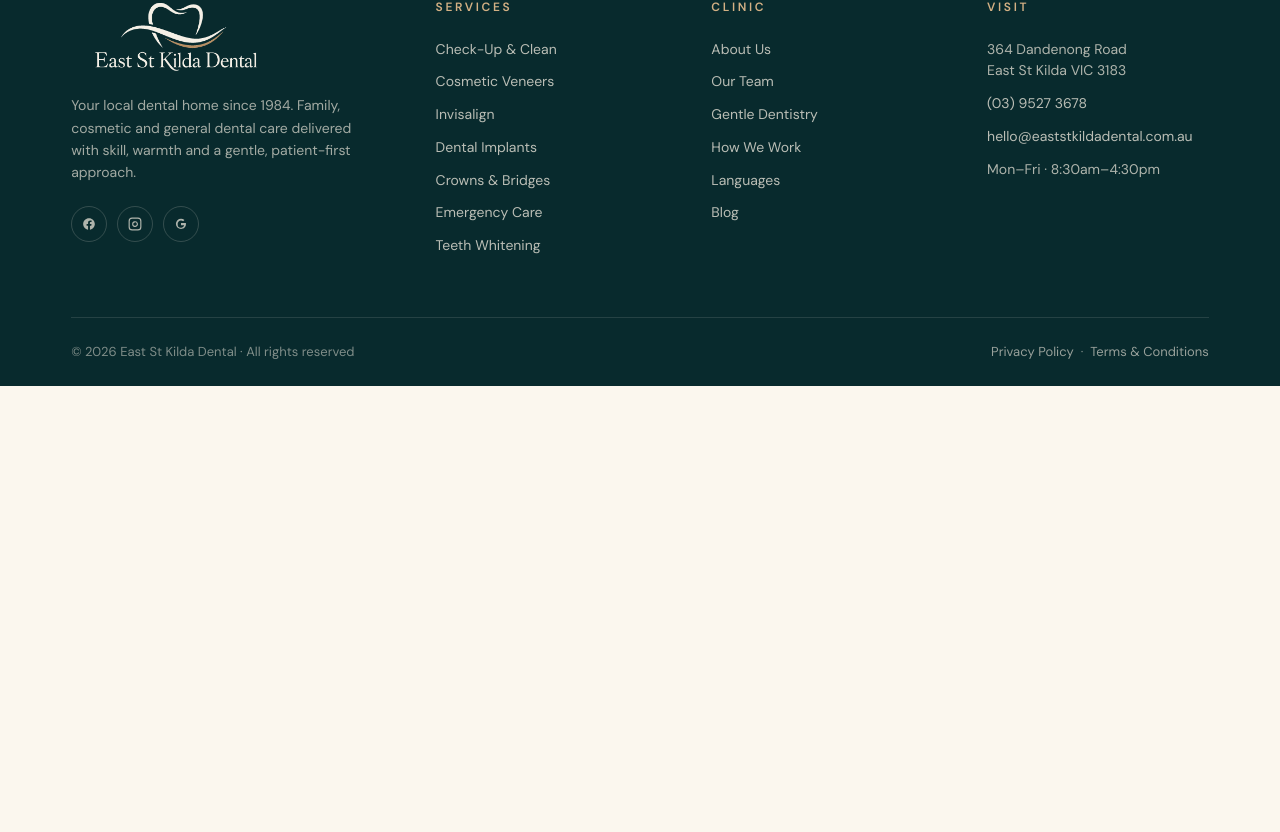
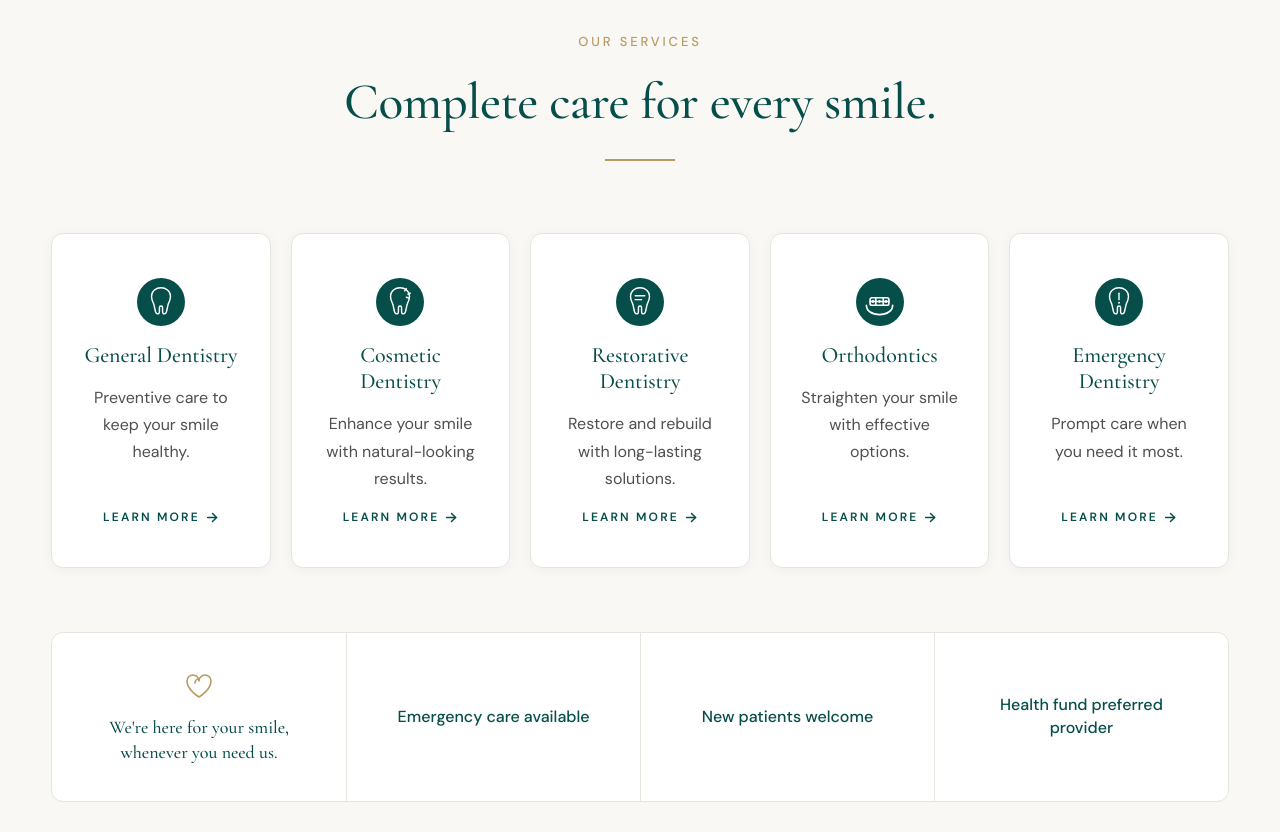
Before and after one commit to farhanj21/eskd-clinic, a Next.js app: page / in a window 1280 px wide. Shown: the part 1708-2540 px from the top of the page. Before the commit the page ends 2094 px from the top, so only its background shows below. Built offline with nearby package versions, Linux system fonts and the light colour scheme.

Commit message:
services overview

```diff
--- a/app/globals.css
+++ b/app/globals.css
@@ -606,6 +606,159 @@ section.section{
   .about-split-heading{font-size:clamp(32px,8vw,48px);}
 }
 
+/* ---------- Services Overview ---------- */
+.svc-overview{
+  background:#FAF8F4;
+  padding:120px 0;
+}
+.svc-overview-inner{
+  max-width:1400px;
+  margin:0 auto;
+  padding:0 var(--gutter);
+}
+.svc-overview-head{
+  text-align:center;
+  margin-bottom:72px;
+}
+.svc-overview-eyebrow{
+  display:block;
+  font-family:var(--sans);
+  font-size:13px;
+  font-weight:500;
+  letter-spacing:.22em;
+  text-transform:uppercase;
+  color:#B79B63;
+  margin-bottom:22px;
+}
+.svc-overview-heading{
+  font-family:var(--serif);
+  font-size:clamp(28px,4vw,56px);
+  font-weight:500;
+  color:#064E4A;
+  line-height:1.1;
+  margin:0 0 28px;
+  letter-spacing:-.01em;
+}
+.svc-overview-divider{
+  width:70px;height:2px;
+  background:#B79B63;
+  margin:0 auto;
+}
+
+/* Cards grid */
+.svc-overview-grid{
+  display:grid;
+  grid-template-columns:repeat(5,1fr);
+  gap:20px;
+  margin-bottom:64px;
+}
+.svc-card{
+  background:#fff;
+  border:1px solid #E8E4DE;
+  border-radius:12px;
+  padding:44px 28px 40px;
+  display:flex;flex-direction:column;
+  align-items:center;
+  text-align:center;
+  gap:16px;
+  box-shadow:0 2px 12px rgba(14,58,61,.05);
+  transition:transform .28s ease,box-shadow .28s ease;
+}
+.svc-card:hover{
+  transform:translateY(-6px);
+  box-shadow:0 12px 40px rgba(14,58,61,.13);
+}
+.svc-card-icon{
+  width:48px;height:48px;
+  border-radius:50%;
+  background:#064E4A;
+  display:flex;align-items:center;justify-content:center;
+  flex-shrink:0;
+  transition:background .28s ease;
+}
+.svc-card:hover .svc-card-icon{background:#0d6b66;}
+.svc-card-title{
+  font-family:var(--serif);
+  font-size:22px;
+  font-weight:500;
+  color:#064E4A;
+  line-height:1.2;
+  margin:0;
+}
+.svc-card-desc{
+  font-size:16px;
+  color:#4F4F4F;
+  line-height:1.7;
+  margin:0;
+  flex:1;
+}
+.svc-card-cta{
+  display:inline-flex;align-items:center;justify-content:center;gap:6px;
+  font-size:12px;
+  font-weight:600;
+  letter-spacing:.18em;
+  text-transform:uppercase;
+  color:#064E4A;
+  text-decoration:none;
+  transition:gap .22s ease;
+  margin-top:auto;
+}
+.svc-card:hover .svc-card-cta{gap:10px;}
+.svc-cta-arrow{transition:transform .22s ease;flex-shrink:0;}
+.svc-card:hover .svc-cta-arrow{transform:translateX(3px);}
+
+/* Trust banner */
+.svc-trust{
+  display:grid;
+  grid-template-columns:repeat(4,1fr);
+  border:1px solid #E8E4DE;
+  border-radius:12px;
+  background:#fff;
+  overflow:hidden;
+}
+.svc-trust-item{
+  padding:36px 32px;
+  display:flex;flex-direction:column;
+  align-items:center;justify-content:center;
+  text-align:center;
+  gap:14px;
+}
+.svc-trust-item+.svc-trust-item{
+  border-left:1px solid #E8E4DE;
+}
+.svc-trust-icon{display:flex;align-items:center;justify-content:center;}
+.svc-trust-heading{
+  font-family:var(--serif);
+  font-size:18px;
+  font-weight:500;
+  color:#064E4A;
+  line-height:1.4;
+  margin:0;
+}
+.svc-trust-text{
+  font-size:16px;
+  font-weight:500;
+  color:#064E4A;
+  margin:0;
+  line-height:1.4;
+}
+
+@media(max-width:1100px){
+  .svc-overview-grid{grid-template-columns:repeat(3,1fr);}
+  .svc-trust{grid-template-columns:repeat(2,1fr);}
+  .svc-trust-item:nth-child(3){border-left:1px solid #E8E4DE;}
+  .svc-trust-item:nth-child(2){border-left:1px solid #E8E4DE;}
+  .svc-trust-item:nth-child(3){border-top:1px solid #E8E4DE;}
+  .svc-trust-item:nth-child(4){border-top:1px solid #E8E4DE;}
+}
+@media(max-width:700px){
+  .svc-overview{padding:72px 0;}
+  .svc-overview-head{margin-bottom:48px;}
+  .svc-overview-grid{grid-template-columns:1fr;gap:16px;}
+  .svc-trust{grid-template-columns:1fr;}
+  .svc-trust-item+.svc-trust-item{border-left:none;border-top:1px solid #E8E4DE;}
+}
+
 /* ---------- Welcome / Intro ---------- */
 .intro{background:var(--cream-50);padding-top:36px;}
 .intro-grid{
--- a/app/home/page.tsx
+++ b/app/home/page.tsx
@@ -13,6 +13,7 @@ import HealthFunds from '@/components/HealthFunds'
 import ContactSection from '@/components/ContactSection'
 import Team from '@/components/Team'
 import AboutSplitAlt from '@/components/AboutSplitAlt'
+import ServicesOverview from '@/components/ServicesOverview'
 import FooterAlt from '@/components/FooterAlt'
 import FloatBookButton from '@/components/FloatBookButton'
 import HeroAlt from '@/components/HeroAlt'
@@ -28,6 +29,7 @@ export default function HomeAlt() {
         <HeroAlt />
         <TrustStrip />
         <AboutSplitAlt />
+        <ServicesOverview />
         {/* <Intro />
         <Team />
         <SignatureServices />
--- a/app/page.tsx
+++ b/app/page.tsx
@@ -13,6 +13,7 @@ import HealthFunds from '@/components/HealthFunds'
 import ContactSection from '@/components/ContactSection'
 import Team from '@/components/Team'
 import AboutSplit from '@/components/AboutSplit'
+import ServicesOverview from '@/components/ServicesOverview'
 import Footer from '@/components/Footer'
 import FloatBookButton from '@/components/FloatBookButton'
 
@@ -26,6 +27,7 @@ export default function Home() {
         <Hero />
         <TrustStrip />
         <AboutSplit />
+        <ServicesOverview />
         {/* <Intro />
         <Team />
         <SignatureServices />
--- /dev/null
+++ b/components/ServicesOverview.tsx
@@ -0,0 +1,125 @@
+const services = [
+  {
+    title: 'General Dentistry',
+    description: 'Preventive care to keep your smile healthy.',
+    icon: (
+      <svg viewBox="0 0 48 48" fill="none" stroke="white" strokeWidth="1.8" strokeLinecap="round" strokeLinejoin="round" width="38" height="38">
+        <path d="M24 6C18 6 12 10 12 17c0 4 1.5 7 3 10l2 9c.5 2 1.5 3 3 3s2-1 2-3v-5c0-1 .5-2 2-2s2 1 2 2v5c0 2 .5 3 2 3s2.5-1 3-3l2-9c1.5-3 3-6 3-10 0-7-6-11-12-11z" />
+      </svg>
+    ),
+  },
+  {
+    title: 'Cosmetic Dentistry',
+    description: 'Enhance your smile with natural-looking results.',
+    icon: (
+      <svg viewBox="0 0 48 48" fill="none" stroke="white" strokeWidth="1.8" strokeLinecap="round" strokeLinejoin="round" width="38" height="38">
+        <path d="M24 6C18 6 12 10 12 17c0 4 1.5 7 3 10l2 9c.5 2 1.5 3 3 3s2-1 2-3v-5c0-1 .5-2 2-2s2 1 2 2v5c0 2 .5 3 2 3s2.5-1 3-3l2-9c1.5-3 3-6 3-10 0-7-6-11-12-11z" />
+        <path d="M30 10l2-3M34 14l3-1M32 18l3 1" />
+      </svg>
+    ),
+  },
+  {
+    title: 'Restorative Dentistry',
+    description: 'Restore and rebuild with long-lasting solutions.',
+    icon: (
+      <svg viewBox="0 0 48 48" fill="none" stroke="white" strokeWidth="1.8" strokeLinecap="round" strokeLinejoin="round" width="38" height="38">
+        <path d="M24 6C18 6 12 10 12 17c0 4 1.5 7 3 10l2 9c.5 2 1.5 3 3 3s2-1 2-3v-5c0-1 .5-2 2-2s2 1 2 2v5c0 2 .5 3 2 3s2.5-1 3-3l2-9c1.5-3 3-6 3-10 0-7-6-11-12-11z" />
+        <path d="M18 16h12M18 21h8" />
+      </svg>
+    ),
+  },
+  {
+    title: 'Orthodontics',
+    description: 'Straighten your smile with effective options.',
+    icon: (
+      <svg viewBox="0 0 48 48" fill="none" stroke="white" strokeWidth="1.8" strokeLinecap="round" strokeLinejoin="round" width="45" height="45">
+        <path d="M10 28c0 6 6 10 14 10s14-4 14-10" />
+        <rect x="14" y="20" width="20" height="8" rx="2" />
+        <line x1="20" y1="20" x2="20" y2="28" />
+        <line x1="28" y1="20" x2="28" y2="28" />
+        <line x1="14" y1="24" x2="34" y2="24" />
+        <circle cx="17" cy="24" r="1.5" fill="white" stroke="none" />
+        <circle cx="24" cy="24" r="1.5" fill="white" stroke="none" />
+        <circle cx="31" cy="24" r="1.5" fill="white" stroke="none" />
+      </svg>
+    ),
+  },
+  {
+    title: 'Emergency Dentistry',
+    description: 'Prompt care when you need it most.',
+    icon: (
+      <svg viewBox="0 0 48 48" fill="none" stroke="white" strokeWidth="1.8" strokeLinecap="round" strokeLinejoin="round" width="38" height="38">
+        <path d="M24 6C18 6 12 10 12 17c0 4 1.5 7 3 10l2 9c.5 2 1.5 3 3 3s2-1 2-3v-5c0-1 .5-2 2-2s2 1 2 2v5c0 2 .5 3 2 3s2.5-1 3-3l2-9c1.5-3 3-6 3-10 0-7-6-11-12-11z" />
+        <line x1="24" y1="13" x2="24" y2="21" />
+        <circle cx="24" cy="25" r="1.2" fill="white" stroke="none" />
+      </svg>
+    ),
+  },
+]
+
+const trustItems = [
+  {
+    icon: (
+      <svg viewBox="0 0 32 32" fill="none" stroke="#B79B63" strokeWidth="1.6" strokeLinecap="round" strokeLinejoin="round" width="32" height="32">
+        <path d="M16 28s-12-7-12-16a6 6 0 0 1 12 0 6 6 0 0 1 12 0c0 9-12 16-12 16z" />
+        <path d="M12 14c0-2.2 1.8-4 4-4" />
+      </svg>
+    ),
+    heading: "We're here for your smile,",
+    subheading: 'whenever you need us.',
+  },
+  { text: 'Emergency care available' },
+  { text: 'New patients welcome' },
+  { text: 'Health fund preferred provider' },
+]
+
+export default function ServicesOverview() {
+  return (
+    <section className="svc-overview" id="services">
+      <div className="svc-overview-inner">
+
+        {/* Header */}
+        <div className="svc-overview-head">
+          <span className="svc-overview-eyebrow">Our Services</span>
+          <h2 className="svc-overview-heading">Complete care for every smile.</h2>
+          <div className="svc-overview-divider" />
+        </div>
+
+        {/* Cards */}
+        <div className="svc-overview-grid">
+          {services.map((s) => (
+            <div key={s.title} className="svc-card">
+              <div className="svc-card-icon">{s.icon}</div>
+              <h3 className="svc-card-title">{s.title}</h3>
+              <p className="svc-card-desc">{s.description}</p>
+              <a href="#services" className="svc-card-cta">
+                Learn More
+                <svg viewBox="0 0 16 16" fill="none" stroke="currentColor" strokeWidth="1.8" strokeLinecap="round" strokeLinejoin="round" width="13" height="13" className="svc-cta-arrow">
+                  <line x1="2" y1="8" x2="13" y2="8" />
+                  <polyline points="8 3 13 8 8 13" />
+                </svg>
+              </a>
+            </div>
+          ))}
+        </div>
+
+        {/* Trust banner */}
+        <div className="svc-trust">
+          {trustItems.map((item, i) => (
+            <div key={i} className="svc-trust-item">
+              {item.icon && <div className="svc-trust-icon">{item.icon}</div>}
+              {item.heading ? (
+                <p className="svc-trust-heading">
+                  {item.heading}<br />{item.subheading}
+                </p>
+              ) : (
+                <p className="svc-trust-text">{item.text}</p>
+              )}
+            </div>
+          ))}
+        </div>
+
+      </div>
+    </section>
+  )
+}
```
